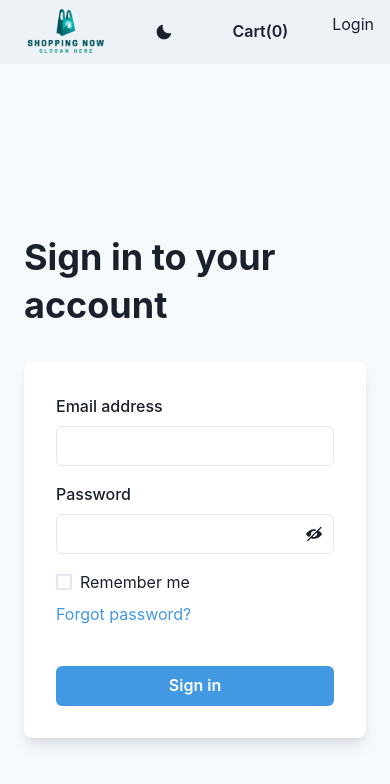
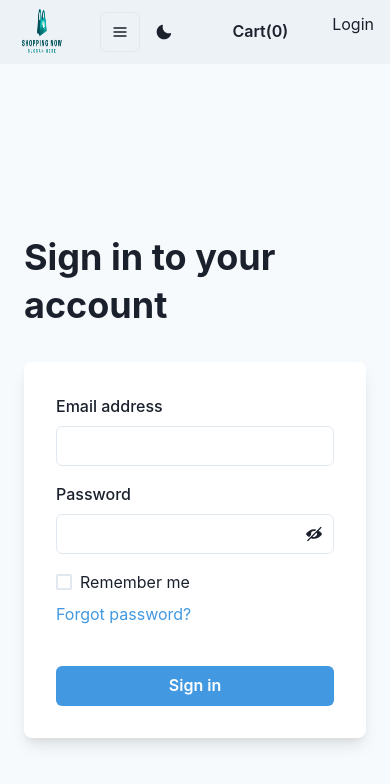
Before and after one commit to rofaidaezzat/Swarii-Dress-E-Commerce-, a React (Vite) app: page /login in a window 390 px wide. Shown: the top 784 px of the page. Built offline with nearby package versions, Linux system fonts and the light colour scheme.

Commit message:
update table in mobile

```diff
--- a/src/components/Navbar.tsx
+++ b/src/components/Navbar.tsx
@@ -16,8 +16,15 @@ import {
   Center,
   HStack,
   Image,
+  IconButton,
+  Drawer,
+  DrawerBody,
+  DrawerOverlay,
+  DrawerContent,
+  DrawerCloseButton,
+  useDisclosure,
 } from "@chakra-ui/react";
-import { MoonIcon, SunIcon } from "@chakra-ui/icons";
+import { MoonIcon, SunIcon, HamburgerIcon } from "@chakra-ui/icons";
 import { Link } from "react-router-dom";
 import cookieService from "../services/cookieService";
 import { jwtDecode } from "jwt-decode";
@@ -60,16 +67,15 @@ const userData = accessToken ? jwtDecode<JwtPayload>(accessToken) : null;
 
 export default function Navbar() {
   const { colorMode, toggleColorMode } = useColorMode();
+  const { isOpen, onOpen, onClose } = useDisclosure();
 
   const { CartProduct } = useSelector(selectcart);
   const dispatch = useDispatch();
-  const onOpen = () => dispatch(onOpenCartDrawer());
+  const onOpenCart = () => dispatch(onOpenCartDrawer());
   return (
     <Box bg={useColorModeValue("gray.100", "gray.900")} px={4}>
       <Flex h={16} alignItems={"center"} justifyContent={"space-between"}>
         {/* شعار الموقع */}
-
-        {/* الروابط */}
         <HStack spacing={8} alignItems={"center"}>
           <Link to="/">
             <Image
@@ -79,6 +85,16 @@ export default function Navbar() {
               h={"80px"}
             />
           </Link>
+          {/* زر القائمة للجوال */}
+          <IconButton
+            aria-label="Open menu"
+            icon={<HamburgerIcon />}
+            display={{ base: "flex", md: "none" }}
+            onClick={onOpen}
+            variant="outline"
+            size="md"
+          />
+          {/* روابط الداشبورد تظهر فقط في الشاشات الكبيرة */}
           <HStack as={"nav"} spacing={4} display={{ base: "none", md: "flex" }}>
             {Links.map((link) => (
               <NavLink key={link.name} name={link.name} path={link.path} />
@@ -93,7 +109,7 @@ export default function Navbar() {
             <Button onClick={toggleColorMode}>
               {colorMode === "light" ? <MoonIcon /> : <SunIcon />}
             </Button>
-            <Button onClick={onOpen}>Cart({CartProduct.length})</Button>
+            <Button onClick={onOpenCart}>Cart({CartProduct.length})</Button>
             {/* قائمة المستخدم أو زر تسجيل الدخول */}
             {userData ? (
               <Menu>
@@ -141,6 +157,20 @@ export default function Navbar() {
           </Stack>
         </Flex>
       </Flex>
+      {/* Drawer للروابط في الجوال */}
+      <Drawer placement="left" onClose={onClose} isOpen={isOpen}>
+        <DrawerOverlay />
+        <DrawerContent>
+          <DrawerCloseButton />
+          <DrawerBody mt={10}>
+            <Stack spacing={4}>
+              {Links.map((link) => (
+                <NavLink key={link.name} name={link.name} path={link.path} />
+              ))}
+            </Stack>
+          </DrawerBody>
+        </DrawerContent>
+      </Drawer>
     </Box>
   );
 }
--- a/src/pages/Dashboard/components/Sidebar.tsx
+++ b/src/pages/Dashboard/components/Sidebar.tsx
@@ -61,7 +61,6 @@ const SidebarContent = ({ onClose, ...rest }: SidebarProps) => {
       borderRight="1px"
       borderRightColor={useColorModeValue("gray.200", "gray.700")}
       w={{ base: "full", md: 60 }}
-      pos="fixed"
       h="full"
       {...rest}
     >
@@ -206,7 +205,7 @@ const SidebarWithHeader = () => {
   return (
     <Box minH="100vh" bg={useColorModeValue("gray.100", "gray.900")}>
       <SidebarContent
-        onClose={() => onClose}
+        onClose={onClose}
         display={{ base: "none", md: "block" }}
       />
       <Drawer
--- a/src/pages/Dashboard/components/TableProduct.tsx
+++ b/src/pages/Dashboard/components/TableProduct.tsx
@@ -19,6 +19,7 @@ import {
   Button,
   FormHelperText,
   useColorModeValue,
+  Box,
 } from "@chakra-ui/react";
 import { useState } from "react";
 import { Pencil, Trash } from "lucide-react";
@@ -50,6 +51,7 @@ const TableProduct = () => {
 
   return (
     <>
+      <Box w="100%" overflowX={{ base: "auto", md: "visible" }}>
         <Table
           size="md"
           variant="simple"
@@ -132,6 +134,7 @@ const TableProduct = () => {
             ))}
           </Tbody>
         </Table>
+      </Box>
 
       {isOpen && selectedId && (
         <DeleteDialog
```
Lines whose indentation alone changed are shown as unchanged.
